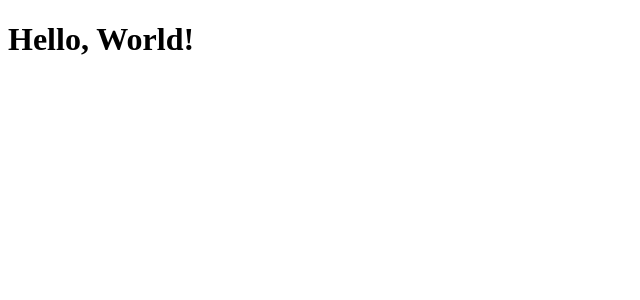
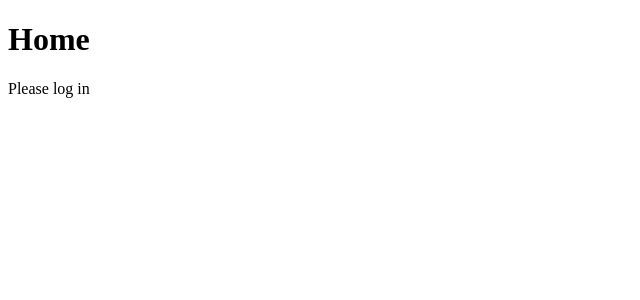
Before and after one commit to githubscientist/ecommerce-frontend, a React (Vite) app: page / in a window 1280 px wide. Shown: the top 300 px of the page, without its empty margins (0-640 px from the left). Built offline with nearby package versions, Linux system fonts and the light colour scheme.

Commit message:
redux setup done

```diff
--- a/package.json
+++ b/package.json
@@ -10,8 +10,10 @@
     "preview": "vite preview"
   },
   "dependencies": {
+    "@reduxjs/toolkit": "^2.2.6",
     "react": "^18.3.1",
     "react-dom": "^18.3.1",
+    "react-redux": "^9.1.2",
     "react-router-dom": "^6.24.1"
   },
   "devDependencies": {
--- a/src/App.jsx
+++ b/src/App.jsx
@@ -1,14 +1,21 @@
 import { createBrowserRouter, RouterProvider } from "react-router-dom";
+import store from "./app/store";
+import { Provider } from "react-redux";
+import Home from "./Components/Home";
 
 const router = createBrowserRouter([
   {
     path: "/",
-    element: <h1>Hello, World!</h1>,
+    element: <Home />
   }
 ])
 
 const App = () => {
-  return <RouterProvider router={router} />;
+  return (
+    <Provider store={store}>
+      <RouterProvider router={router} />
+    </Provider>
+  )
 }
 
 export default App;
--- /dev/null
+++ b/src/Components/Home.jsx
@@ -0,0 +1,22 @@
+import { useDispatch, useSelector } from "react-redux";
+import { selectUser } from "../features/auth/authSlice";
+import { useEffect } from "react";
+
+const Home = () => {
+
+    const dispatch = useDispatch();
+    const user = useSelector(selectUser);
+
+    useEffect(() => {
+        console.log(user);
+    }, [user]);
+
+  return (
+      <div>
+            <h1>Home</h1>
+            <p>{user ? `Welcome, ${user}` : "Please log in"}</p>
+    </div>
+  )
+}
+
+export default Home;
--- /dev/null
+++ b/src/app/store.js
@@ -0,0 +1,11 @@
+import { configureStore } from "@reduxjs/toolkit";
+import authSlice from "../features/auth/authSlice";
+
+// create a store
+const store = configureStore({
+    reducer: {
+        auth: authSlice,
+    }
+});
+
+export default store;
--- /dev/null
+++ b/src/features/auth/authSlice.js
@@ -0,0 +1,24 @@
+import { createSlice } from "@reduxjs/toolkit";
+
+// define an initial state
+const initialState = {
+    user: null,
+};
+
+// create a slice
+const authSlice = createSlice({
+    name: "auth",
+    initialState,
+    reducers: {
+        login: (state, action) => {
+            state.user = action.payload;
+        },
+    }
+});
+
+// export the slice actions
+export const { login } = authSlice.actions;
+
+export default authSlice.reducer;
+
+export const selectUser = state => state.auth.user;
```
Also changed, not shown: 1 other file (tests, documents, lock files or other folders).
